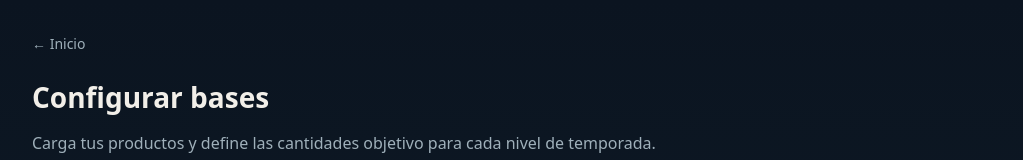
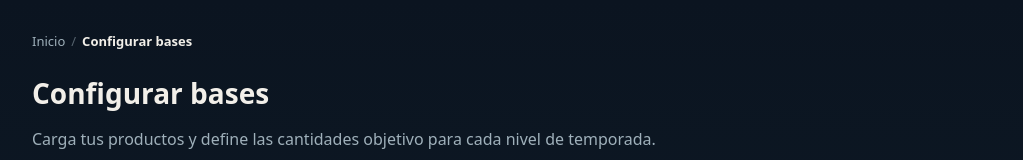
Before and after one commit to pipescratch/Inventario_backend, a Next.js app: page /configuracion in a window 1280 px wide. Shown: the top 160 px of the page, without its empty margins (128-1151 px from the left). Built offline with nearby package versions, Linux system fonts and the light colour scheme; no server answers.

Commit message:
Update page.js

```diff
--- a/app/configuracion/page.js
+++ b/app/configuracion/page.js
@@ -332,12 +332,13 @@ export default function Configuracion() {
     >
       <div style={{ maxWidth: "960px", margin: "0 auto", padding: "32px 20px" }}>
         <div style={{ marginBottom: "24px" }}>
-          <Link
-            href="/"
-            style={{ color: colores.textoSecundario, textDecoration: "none", fontSize: "14px" }}
-          >
-            ← Inicio
-          </Link>
+          <div style={{ display: "flex", alignItems: "center", gap: "6px", fontSize: "13px" }}>
+            <Link href="/" style={{ color: colores.textoSecundario, textDecoration: "none" }}>
+              Inicio
+            </Link>
+            <span style={{ color: colores.textoSecundario, opacity: 0.5 }}>/</span>
+            <span style={{ color: colores.texto, fontWeight: 600 }}>Configurar bases</span>
+          </div>
         </div>
 
         <h1 style={{ fontSize: "28px", fontWeight: 700, marginBottom: "8px" }}>
```
